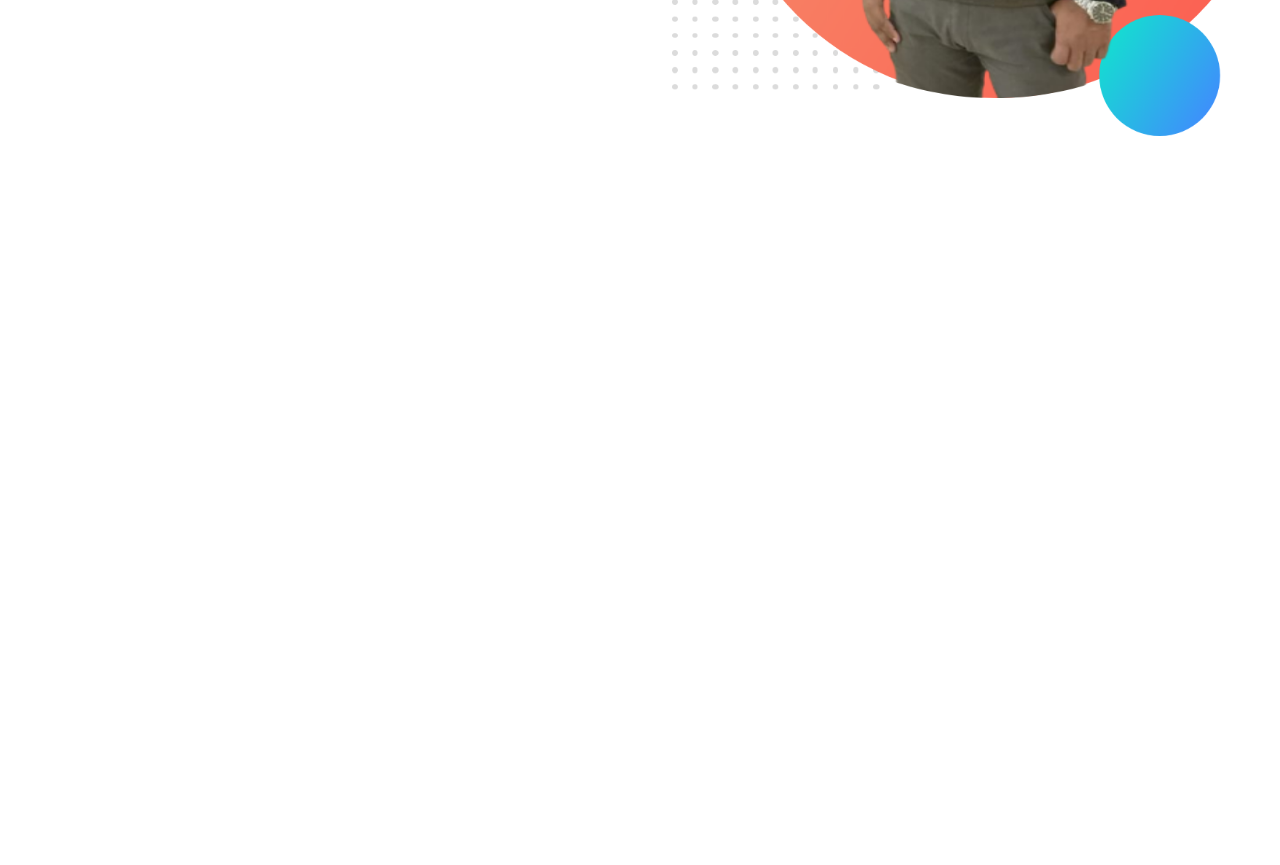
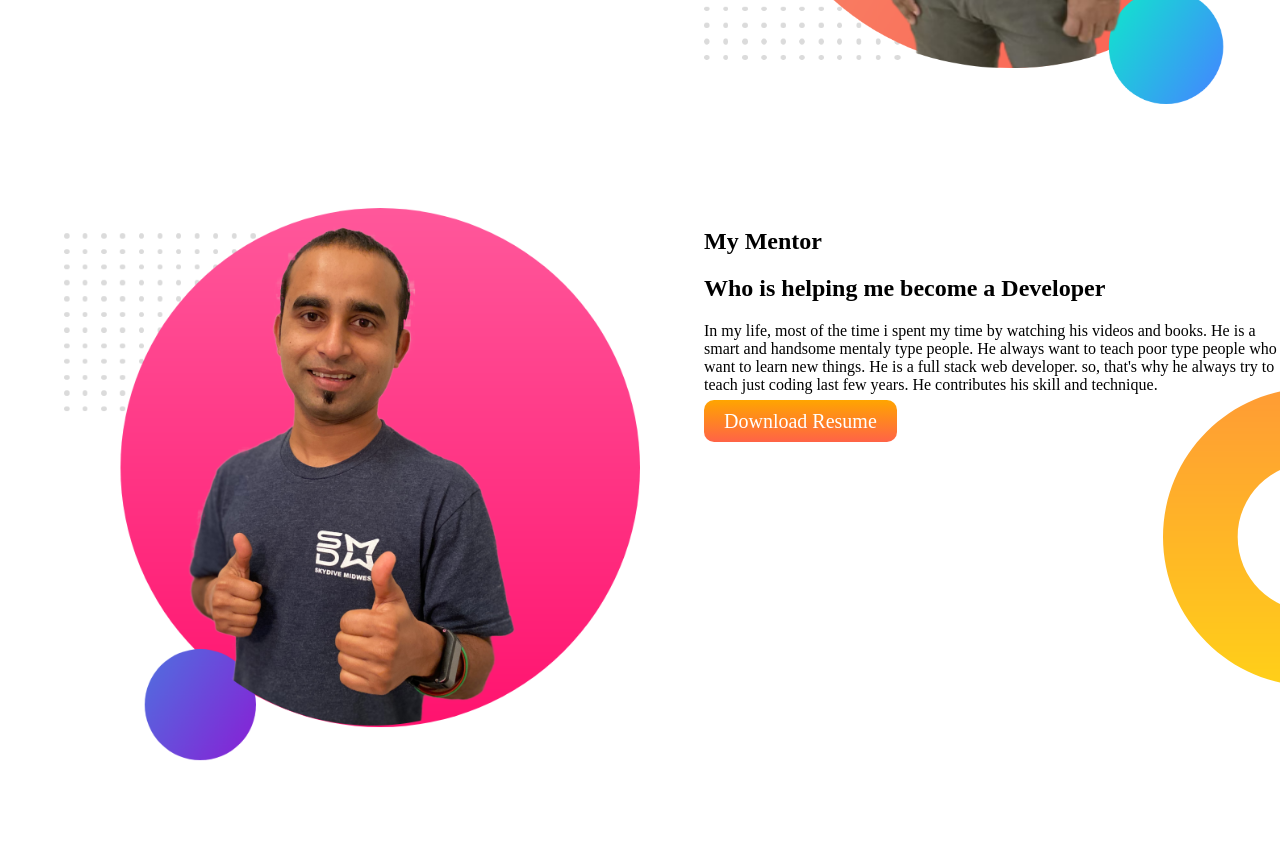
Before and after one commit to mohiuddin143/devMohi2nd, a plain HTML site: page index.html in a window 1280 px wide. Shown: the part 468-1333 px from the top of the page. Before the commit the page ends 800 px from the top, so only its background shows below. Drawn offline with Linux system fonts and the light colour scheme.

Commit message:
My Mentor html added which is 2nd section

```diff
--- a/index.html
+++ b/index.html
@@ -24,7 +24,17 @@
         <div class="half-width">
             <img src="images/mohi.png" alt="">
         </div>
-
+    </section>
+    <section class="Mentor">
+        <div class="half-width">
+            <img src="images/jhankar2.png" alt="">
+        </div>
+        <div class="half-width">
+            <h1>My Mentor</h1>
+            <h2>Who is helping me become a Developer</h2>
+            <p>In my life, most of the time i spent my time by watching his videos and books. He is a smart and handsome mentaly type people. He always want to teach poor type people who want to learn new things. He is a full stack web developer. so, that's why he always try to teach just coding last few years. He contributes his skill and technique.</p>
+            <a target="_blank" class="button-color" href="">Download Resume</a>
+        </div>
     </section>
 </body>
 </html>
--- a/style.css
+++ b/style.css
@@ -1,5 +1,8 @@
 body{
     margin: 0px;
+}
+section{
+    padding-bottom: 100px;
 }
 .boldy{
     font-family: 'Poppins', sans-serif;
@@ -13,10 +16,10 @@ body{
     display: flex;
     background-image: url(images/top-banner.png);
     background-repeat: no-repeat;
-    padding-left: 5%;
 }
 .half-width{
     width: 50%;
+    padding-left: 5%;
 }
 .half-width img{
     width: 100%;
@@ -24,8 +27,14 @@ body{
 .button-color{
     text-decoration: none;
     color: white;
-    background-color: rgb(15, 192, 74);
+    background-image: linear-gradient(orange, tomato);
     padding: 10px 20px;
     border-radius: 10px;
-    font-size: 18px;
+    font-size: 20px;
 }
+.Mentor{
+    display: flex;
+    background-image: url(images/dream-bg.png);
+    background-repeat: no-repeat;
+    background-position: right;
+}
```
